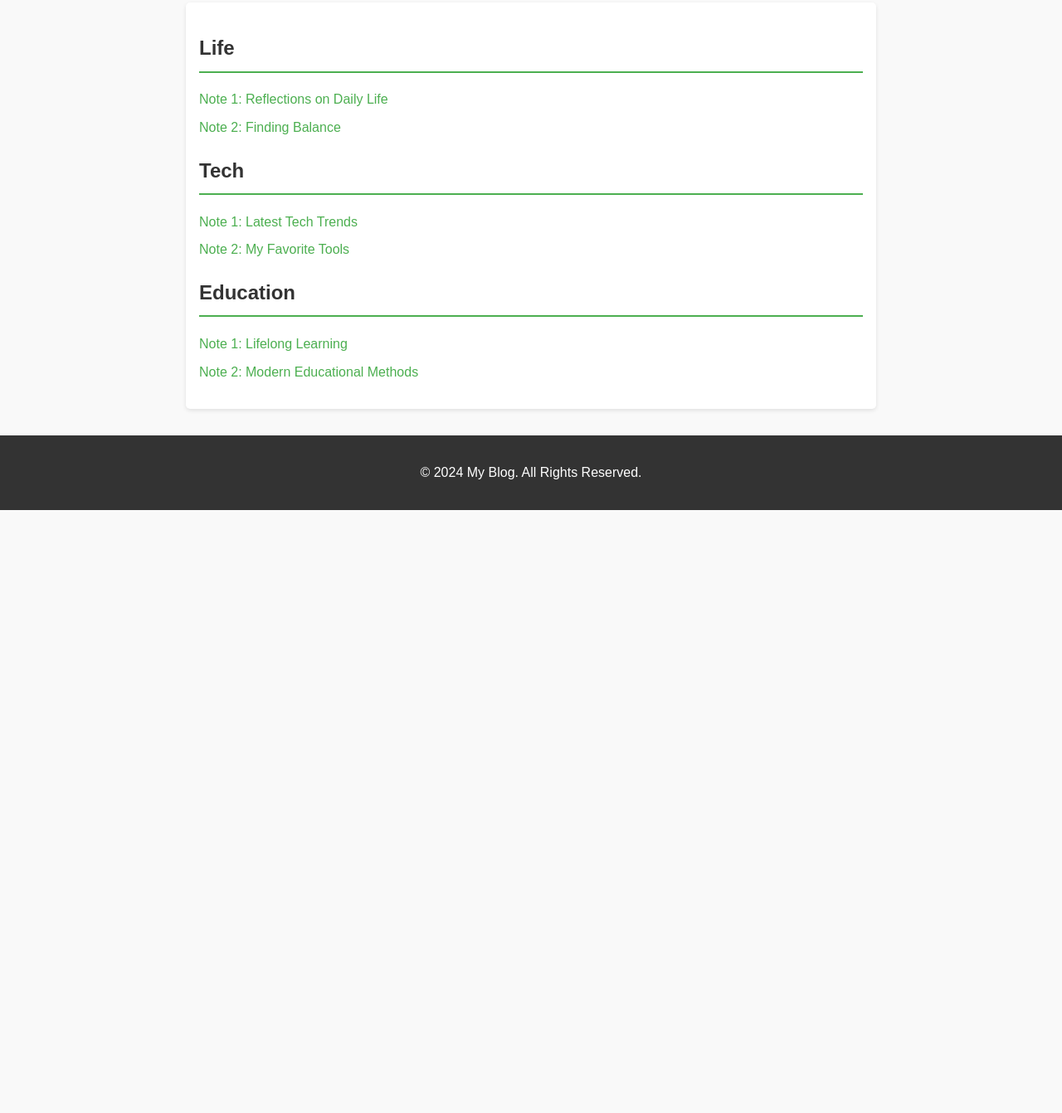
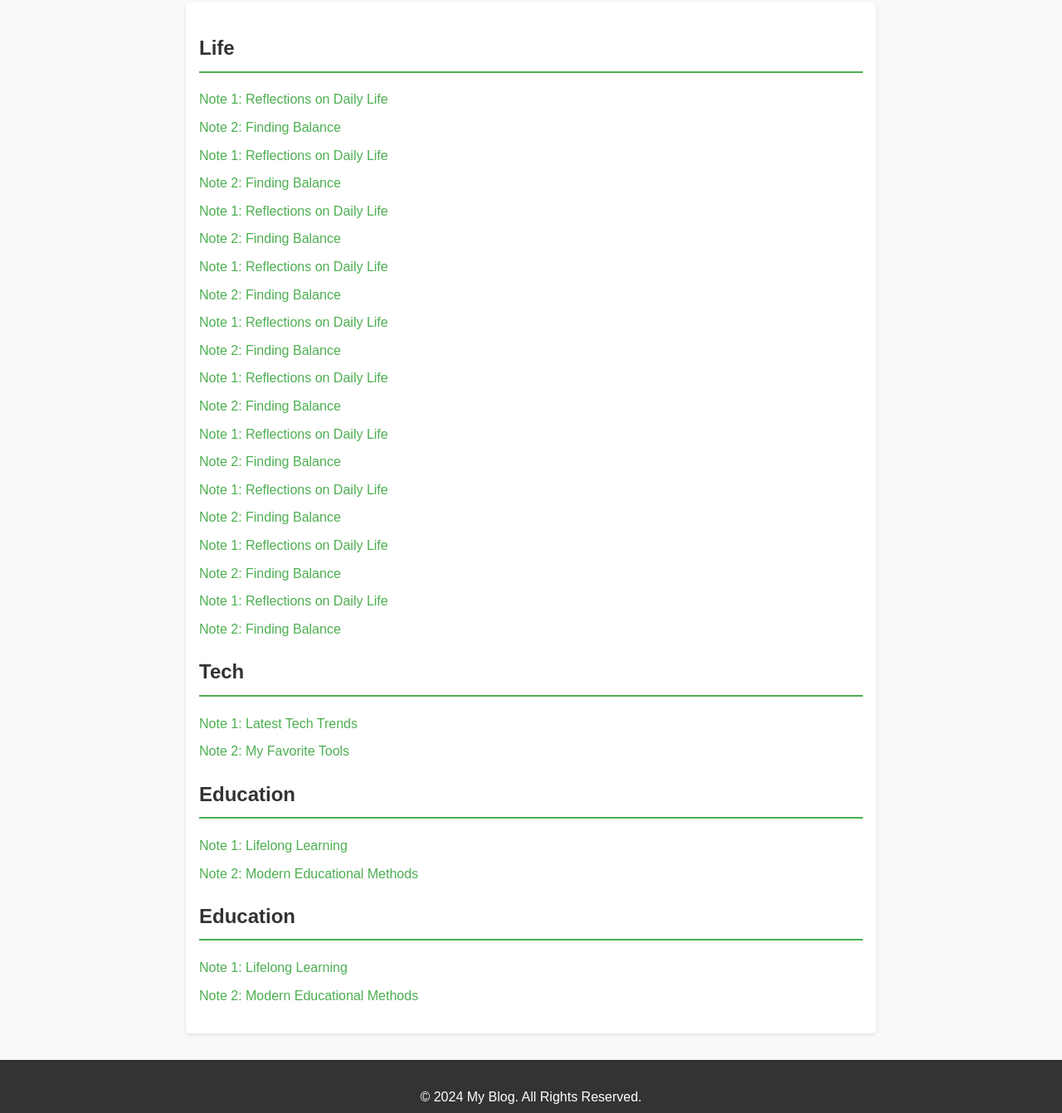
Before and after one commit to readmuch/readmuch.github.io, a plain HTML site: page index.html in a window 1280 px wide. Shown: the part 238-1580 px from the top of the page at 83% size. Before the commit the page ends 853 px from the top, so only its background shows below. Drawn offline with Linux system fonts and the light colour scheme.

Commit message:
Update index.html

```diff
--- a/index.html
+++ b/index.html
@@ -85,6 +85,24 @@
             <ul>
                 <li><a href="#">Note 1: Reflections on Daily Life</a></li>
                 <li><a href="#">Note 2: Finding Balance</a></li>
+                <li><a href="#">Note 1: Reflections on Daily Life</a></li>
+                <li><a href="#">Note 2: Finding Balance</a></li>
+                <li><a href="#">Note 1: Reflections on Daily Life</a></li>
+                <li><a href="#">Note 2: Finding Balance</a></li>
+                <li><a href="#">Note 1: Reflections on Daily Life</a></li>
+                <li><a href="#">Note 2: Finding Balance</a></li>
+                <li><a href="#">Note 1: Reflections on Daily Life</a></li>
+                <li><a href="#">Note 2: Finding Balance</a></li>
+                <li><a href="#">Note 1: Reflections on Daily Life</a></li>
+                <li><a href="#">Note 2: Finding Balance</a></li>
+                <li><a href="#">Note 1: Reflections on Daily Life</a></li>
+                <li><a href="#">Note 2: Finding Balance</a></li>
+                <li><a href="#">Note 1: Reflections on Daily Life</a></li>
+                <li><a href="#">Note 2: Finding Balance</a></li>
+                <li><a href="#">Note 1: Reflections on Daily Life</a></li>
+                <li><a href="#">Note 2: Finding Balance</a></li>
+                <li><a href="#">Note 1: Reflections on Daily Life</a></li>
+                <li><a href="#">Note 2: Finding Balance</a></li>
             </ul>
         </section>
         <section id="tech">
@@ -101,6 +119,13 @@
                 <li><a href="#">Note 2: Modern Educational Methods</a></li>
             </ul>
         </section>
+        <section id="fun">
+            <h2>Education</h2>
+            <ul>
+                <li><a href="#">Note 1: Lifelong Learning</a></li>
+                <li><a href="#">Note 2: Modern Educational Methods</a></li>
+            </ul>
+        </section>
     </div>
     <footer>
         <p>&copy; 2024 My Blog. All Rights Reserved.</p>
```
